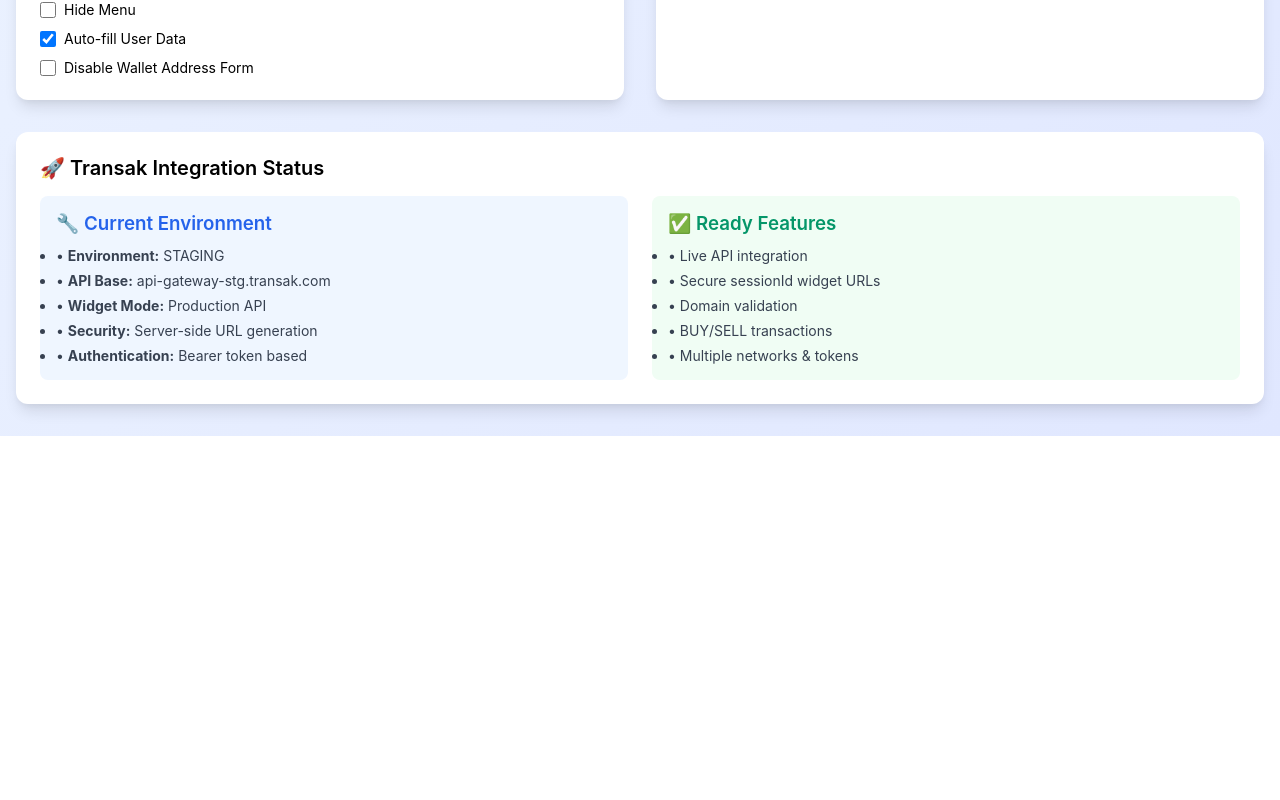
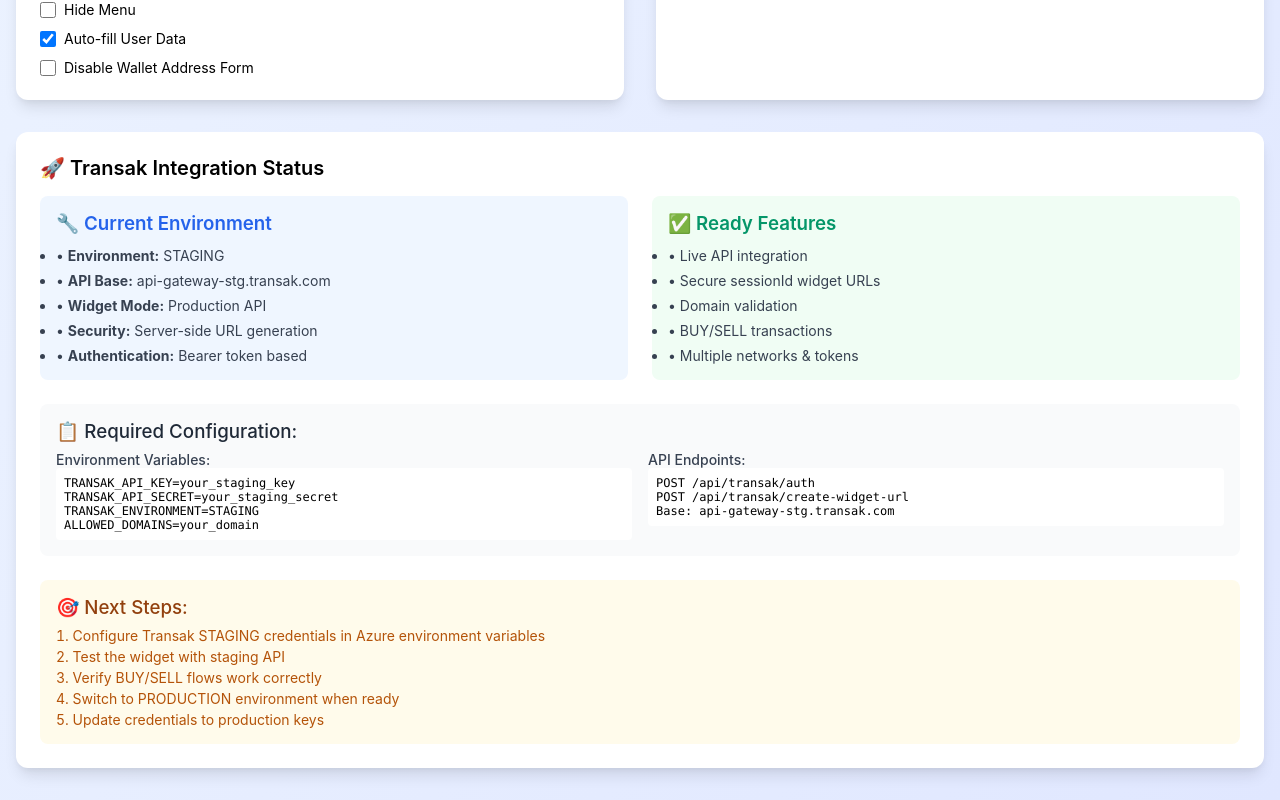
Before and after one commit to Valerii9116/Transak-New-Url, a React (Create React App) app: page / in a window 1280 px wide. Shown: the part 1150-1950 px from the top of the page. Before the commit the page ends 1586 px from the top, so only its background shows below. Built offline with nearby package versions, Linux system fonts and the light colour scheme; no server answers.

Commit message:
Implement Transak configuration

```diff
--- a/src/components/TransakWidget.js
+++ b/src/components/TransakWidget.js
@@ -26,14 +26,38 @@
 
   // Network and token configurations
   const networks = {
-    'ethereum': { name: 'Ethereum', tokens: ['ETH', 'USDC', 'USDT', 'DAI', 'WBTC', 'UNI', 'LINK', 'AAVE'] },
-    'polygon': { name: 'Polygon', tokens: ['MATIC', 'USDC', 'USDT', 'DAI', 'WETH'] },
-    'bsc': { name: 'BSC', tokens: ['BNB', 'USDT', 'BUSD', 'CAKE', 'ADA'] },
-    'arbitrum': { name: 'Arbitrum One', tokens: ['ETH', 'USDC', 'USDT', 'ARB', 'GMX'] },
-    'optimism': { name: 'Optimism', tokens: ['ETH', 'USDC', 'USDT', 'OP'] },
-    'avalanche': { name: 'Avalanche C-Chain', tokens: ['AVAX', 'USDC', 'USDT', 'JOE'] },
-    'solana': { name: 'Solana', tokens: ['SOL', 'USDC', 'RAY', 'SRM'] },
-    'base': { name: 'Base', tokens: ['ETH', 'USDC', 'cbBTC'] }
+    'ethereum': {
+      name: 'Ethereum',
+      tokens: ['ETH', 'USDC', 'USDT', 'DAI', 'WBTC', 'UNI', 'LINK', 'AAVE']
+    },
+    'polygon': {
+      name: 'Polygon',
+      tokens: ['MATIC', 'USDC', 'USDT', 'DAI', 'WETH']
+    },
+    'bsc': {
+      name: 'BSC',
+      tokens: ['BNB', 'USDT', 'BUSD', 'CAKE', 'ADA']
+    },
+    'arbitrum': {
+      name: 'Arbitrum One',
+      tokens: ['ETH', 'USDC', 'USDT', 'ARB', 'GMX']
+    },
+    'optimism': {
+      name: 'Optimism',
+      tokens: ['ETH', 'USDC', 'USDT', 'OP']
+    },
+    'avalanche': {
+      name: 'Avalanche C-Chain',
+      tokens: ['AVAX', 'USDC', 'USDT', 'JOE']
+    },
+    'solana': {
+      name: 'Solana',
+      tokens: ['SOL', 'USDC', 'RAY', 'SRM']
+    },
+    'base': {
+      name: 'Base',
+      tokens: ['ETH', 'USDC', 'cbBTC']
+    }
   };
 
   const fiatCurrencies = [
@@ -62,6 +86,7 @@
         });
 
         if (!response.ok) {
+          // Handle different error types
           if (response.status === 404) {
             throw new Error('Azure Functions not running - API endpoints not found');
           } else if (response.status === 500) {
@@ -119,9 +144,18 @@
           disableWalletAddressForm: config.disableWalletAddressForm,
         };
 
-        if (config.walletAddress) widgetConfig.walletAddress = config.walletAddress;
-        if (config.email) widgetConfig.email = config.email;
-        if (transactionType === 'SELL') widgetConfig.isSell = true;
+        // Add optional fields
+        if (config.walletAddress) {
+          widgetConfig.walletAddress = config.walletAddress;
+        }
+        if (config.email) {
+          widgetConfig.email = config.email;
+        }
+
+        // Add transaction type for sell
+        if (transactionType === 'SELL') {
+          widgetConfig.isSell = true;
+        }
 
         const response = await fetch('/api/transak/create-widget-url', {
           method: 'POST',
@@ -141,8 +175,9 @@
         }
 
         const data = await response.json();
+        if (data.url || data.widgetUrl) {
+          // Handle both old and new API response formats
           const finalUrl = data.url || data.widgetUrl;
-        if (finalUrl) {
           setWidgetUrl(finalUrl);
           setError(''); // Clear any errors on success
         } else {
@@ -156,11 +191,13 @@
       }
     };
 
+    // Initialize widget
     const initializeWidget = async () => {
       const token = await getAccessToken();
       if (token) {
         await createWidgetUrl(token);
       } else {
+        // If API fails, show error message
         setError('Failed to connect to Transak API. Please check your configuration.');
         setIsLoading(false);
       }
@@ -175,9 +212,12 @@
       setIsLoading(true);
       setError('');
 
+      // Get access token
       const authResponse = await fetch('/api/transak/auth', {
         method: 'POST',
-        headers: { 'Content-Type': 'application/json' },
+        headers: {
+          'Content-Type': 'application/json',
+        },
         body: JSON.stringify({}),
       });
 
@@ -190,8 +230,12 @@
 
       const authData = await authResponse.json();
       const token = authData.access_token;
-      if (!token) throw new Error('No access token received');
 
+      if (!token) {
+        throw new Error('No access token received');
+      }
+
+      // Create widget URL
       const widgetConfig = {
         fiatCurrency: config.fiatCurrency,
         cryptoCurrencyCode: config.cryptoCurrencyCode,
@@ -207,9 +251,15 @@
         disableWalletAddressForm: config.disableWalletAddressForm,
       };
 
-      if (config.walletAddress) widgetConfig.walletAddress = config.walletAddress;
-      if (config.email) widgetConfig.email = config.email;
-      if (transactionType === 'SELL') widgetConfig.isSell = true;
+      if (config.walletAddress) {
+        widgetConfig.walletAddress = config.walletAddress;
+      }
+      if (config.email) {
+        widgetConfig.email = config.email;
+      }
+      if (transactionType === 'SELL') {
+        widgetConfig.isSell = true;
+      }
 
       const widgetResponse = await fetch('/api/transak/create-widget-url', {
         method: 'POST',
@@ -220,7 +270,9 @@
         body: JSON.stringify(widgetConfig),
       });
 
-      if (!widgetResponse.ok) throw new Error('Failed to create widget URL');
+      if (!widgetResponse.ok) {
+        throw new Error('Failed to create widget URL');
+      }
 
       const widgetData = await widgetResponse.json();
       const finalUrl = widgetData.url || widgetData.widgetUrl;
@@ -238,7 +290,6 @@
     }
   };
 
-  // ✅ FIXED: This function was not properly defined
   const handleConfigChange = (key, value) => {
     setConfig(prev => ({
       ...prev,
@@ -247,10 +298,10 @@
   };
 
   const handleNetworkChange = (network) => {
-    setConfig((prev) => ({
+    setConfig(prev => ({
       ...prev,
       network: network,
-      cryptoCurrencyCode: networks[network].tokens[0],
+      cryptoCurrencyCode: networks[network].tokens[0]
     }));
   };
 
@@ -258,14 +309,20 @@
     <div className="min-h-screen bg-gradient-to-br from-blue-50 to-indigo-100 py-8">
       <div className="max-w-7xl mx-auto px-4">
         <div className="text-center mb-8">
-          <h1 className="text-4xl font-bold text-gray-900 mb-2">Transak Widget Integration</h1>
-          <p className="text-gray-600 text-lg">Production-ready crypto trading with secure API integration</p>
+          <h1 className="text-4xl font-bold text-gray-900 mb-2">
+            Transak Widget Integration
+          </h1>
+          <p className="text-gray-600 text-lg">
+            Production-ready crypto trading with secure API integration
+          </p>
         </div>
 
         {error && (
           <div className="mb-6 bg-red-50 border border-red-200 rounded-lg p-4">
             <div className="flex items-start">
-              <div className="flex-shrink-0"><span className="text-red-400 text-xl">❌</span></div>
+              <div className="flex-shrink-0">
+                <span className="text-red-400 text-xl">❌</span>
+              </div>
               <div className="ml-3">
                 <h3 className="text-sm font-medium text-red-800">API Connection Error</h3>
                 <div className="mt-2 text-sm text-red-700">
@@ -285,7 +342,9 @@
         {!error && widgetUrl && (
           <div className="mb-6 bg-green-50 border border-green-200 rounded-lg p-4">
             <div className="flex items-start">
-              <div className="flex-shrink-0"><span className="text-green-400 text-xl">✅</span></div>
+              <div className="flex-shrink-0">
+                <span className="text-green-400 text-xl">✅</span>
+              </div>
               <div className="ml-3">
                 <h3 className="text-sm font-medium text-green-800">Transak Widget Active</h3>
                 <div className="mt-2 text-sm text-green-700">
@@ -301,13 +360,17 @@
           {/* Configuration Panel */}
           <div className="bg-white rounded-xl shadow-lg p-6">
             <h2 className="text-xl font-semibold mb-6 flex items-center">
-              <span className="bg-blue-500 text-white rounded-full w-6 h-6 flex items-center justify-center text-sm mr-2">⚙</span>
+              <span className="bg-blue-500 text-white rounded-full w-6 h-6 flex items-center justify-center text-sm mr-2">
+                ⚙
+              </span>
               Widget Configuration
             </h2>
 
             {/* Transaction Type */}
             <div className="mb-6">
-              <label className="block text-sm font-medium text-gray-700 mb-3">Transaction Type</label>
+              <label className="block text-sm font-medium text-gray-700 mb-3">
+                Transaction Type
+              </label>
               <div className="flex space-x-2">
                 <button
                   onClick={() => setTransactionType('BUY')}
@@ -334,64 +397,81 @@
 
             {/* Network Selection */}
             <div className="mb-4">
-              <label className="block text-sm font-medium text-gray-700 mb-2">Blockchain Network</label>
+              <label className="block text-sm font-medium text-gray-700 mb-2">
+                Blockchain Network
+              </label>
               <select
                 value={config.network}
                 onChange={(e) => handleNetworkChange(e.target.value)}
                 className="w-full p-3 border border-gray-300 rounded-lg focus:ring-2 focus:ring-blue-500 focus:border-blue-500"
               >
                 {Object.entries(networks).map(([key, network]) => (
-                  <option key={key} value={key}>{network.name}</option>
+                  <option key={key} value={key}>
+                    {network.name}
+                  </option>
                 ))}
               </select>
             </div>
 
             {/* Token Selection */}
             <div className="mb-4">
-              <label className="block text-sm font-medium text-gray-700 mb-2">Cryptocurrency</label>
+              <label className="block text-sm font-medium text-gray-700 mb-2">
+                Cryptocurrency
+              </label>
               <select
                 value={config.cryptoCurrencyCode}
                 onChange={(e) => handleConfigChange('cryptoCurrencyCode', e.target.value)}
                 className="w-full p-3 border border-gray-300 rounded-lg focus:ring-2 focus:ring-blue-500 focus:border-blue-500"
               >
                 {networks[config.network].tokens.map(token => (
-                  <option key={token} value={token}>{token}</option>
+                  <option key={token} value={token}>
+                    {token}
+                  </option>
                 ))}
               </select>
             </div>
 
-            {/* Other form fields continue here... */}
             {/* Fiat Currency */}
             <div className="mb-4">
-                <label className="block text-sm font-medium text-gray-700 mb-2">Fiat Currency</label>
+              <label className="block text-sm font-medium text-gray-700 mb-2">
+                Fiat Currency
+              </label>
               <select
                 value={config.fiatCurrency}
                 onChange={(e) => handleConfigChange('fiatCurrency', e.target.value)}
                 className="w-full p-3 border border-gray-300 rounded-lg focus:ring-2 focus:ring-blue-500 focus:border-blue-500"
               >
                 {fiatCurrencies.map(currency => (
-                    <option key={currency} value={currency}>{currency}</option>
+                  <option key={currency} value={currency}>
+                    {currency}
+                  </option>
                 ))}
               </select>
             </div>
 
             {/* Country Code */}
             <div className="mb-4">
-                <label className="block text-sm font-medium text-gray-700 mb-2">Country</label>
+              <label className="block text-sm font-medium text-gray-700 mb-2">
+                Country
+              </label>
               <select
                 value={config.countryCode}
                 onChange={(e) => handleConfigChange('countryCode', e.target.value)}
                 className="w-full p-3 border border-gray-300 rounded-lg focus:ring-2 focus:ring-blue-500 focus:border-blue-500"
               >
                 {countryCodes.map(code => (
-                    <option key={code} value={code}>{code}</option>
+                  <option key={code} value={code}>
+                    {code}
+                  </option>
                 ))}
               </select>
             </div>
 
             {/* Amount */}
             <div className="mb-4">
-                <label className="block text-sm font-medium text-gray-700 mb-2">Default Amount ({config.fiatCurrency})</label>
+              <label className="block text-sm font-medium text-gray-700 mb-2">
+                Default Amount ({config.fiatCurrency})
+              </label>
               <input
                 type="number"
                 value={config.fiatAmount}
@@ -404,7 +484,9 @@
 
             {/* Wallet Address */}
             <div className="mb-4">
-                <label className="block text-sm font-medium text-gray-700 mb-2">Wallet Address (Optional)</label>
+              <label className="block text-sm font-medium text-gray-700 mb-2">
+                Wallet Address (Optional)
+              </label>
               <input
                 type="text"
                 value={config.walletAddress}
@@ -416,7 +498,9 @@
 
             {/* Email */}
             <div className="mb-4">
-                <label className="block text-sm font-medium text-gray-700 mb-2">Email (Optional)</label>
+              <label className="block text-sm font-medium text-gray-700 mb-2">
+                Email (Optional)
+              </label>
               <input
                 type="email"
                 value={config.email}
@@ -428,7 +512,9 @@
 
             {/* Theme Color */}
             <div className="mb-6">
-                <label className="block text-sm font-medium text-gray-700 mb-2">Theme Color</label>
+              <label className="block text-sm font-medium text-gray-700 mb-2">
+                Theme Color
+              </label>
               <div className="flex items-center space-x-3">
                 <input
                   type="color"
@@ -449,25 +535,43 @@
             {/* Options */}
             <div className="space-y-3">
               <label className="flex items-center">
-                  <input type="checkbox" checked={config.hideMenu} onChange={(e) => handleConfigChange('hideMenu', e.target.checked)} className="mr-2" />
+                <input
+                  type="checkbox"
+                  checked={config.hideMenu}
+                  onChange={(e) => handleConfigChange('hideMenu', e.target.checked)}
+                  className="mr-2"
+                />
                 <span className="text-sm">Hide Menu</span>
               </label>
+
               <label className="flex items-center">
-                  <input type="checkbox" checked={config.isAutoFillUserData} onChange={(e) => handleConfigChange('isAutoFillUserData', e.target.checked)} className="mr-2" />
+                <input
+                  type="checkbox"
+                  checked={config.isAutoFillUserData}
+                  onChange={(e) => handleConfigChange('isAutoFillUserData', e.target.checked)}
+                  className="mr-2"
+                />
                 <span className="text-sm">Auto-fill User Data</span>
               </label>
+
               <label className="flex items-center">
-                  <input type="checkbox" checked={config.disableWalletAddressForm} onChange={(e) => handleConfigChange('disableWalletAddressForm', e.target.checked)} className="mr-2" />
+                <input
+                  type="checkbox"
+                  checked={config.disableWalletAddressForm}
+                  onChange={(e) => handleConfigChange('disableWalletAddressForm', e.target.checked)}
+                  className="mr-2"
+                />
                 <span className="text-sm">Disable Wallet Address Form</span>
               </label>
             </div>
-
           </div>
 
           {/* Widget Preview */}
           <div className="bg-white rounded-xl shadow-lg p-6">
             <h2 className="text-xl font-semibold mb-6 flex items-center">
-              <span className="bg-green-500 text-white rounded-full w-6 h-6 flex items-center justify-center text-sm mr-2">📱</span>
+              <span className="bg-green-500 text-white rounded-full w-6 h-6 flex items-center justify-center text-sm mr-2">
+                📱
+              </span>
               Live Widget Preview
             </h2>
 
@@ -488,6 +592,12 @@
                   title="Transak Widget"
                   className="w-full"
                   sandbox="allow-scripts allow-same-origin allow-forms allow-popups allow-popups-to-escape-sandbox"
+                  onLoad={() => {
+                    console.log('Transak widget loaded successfully');
+                  }}
+                  onError={(e) => {
+                    console.error('Widget failed to load:', e);
+                  }}
                 />
               </div>
             ) : (
@@ -507,9 +617,10 @@
               </div>
             )}
 
-            {/* Remaining JSX for preview panel */}
             <div className="mt-6 p-4 bg-gradient-to-r from-blue-50 to-indigo-50 rounded-lg">
-                <h3 className="text-sm font-semibold text-gray-800 mb-3">Current Configuration:</h3>
+              <h3 className="text-sm font-semibold text-gray-800 mb-3">
+                Current Configuration:
+              </h3>
               <div className="grid grid-cols-2 gap-2 text-xs text-gray-600">
                 <div><strong>Mode:</strong> {error ? 'Error' : 'Production'}</div>
                 <div><strong>Type:</strong> {transactionType}</div>
@@ -520,6 +631,7 @@
                 <div><strong>Country:</strong> {config.countryCode}</div>
               </div>
             </div>
+
             <button
               onClick={retryConnection}
               disabled={isLoading}
@@ -527,9 +639,12 @@
             >
               {isLoading ? 'Connecting to Transak...' : 'Reconnect to Transak API'}
             </button>
+
             <div className="mt-2 text-center">
               <p className="text-xs text-gray-500">
-                  {widgetUrl ? 'Connected to live Transak API' : 'API connection required for widget'}
+                {widgetUrl
+                  ? 'Connected to live Transak API'
+                  : 'API connection required for widget'}
               </p>
             </div>
           </div>
@@ -538,6 +653,7 @@
         {/* API Integration Guide */}
         <div className="mt-8 bg-white rounded-xl shadow-lg p-6">
           <h2 className="text-xl font-semibold mb-4">🚀 Transak Integration Status</h2>
+
           <div className="grid grid-cols-1 md:grid-cols-2 gap-6">
             <div className="bg-blue-50 p-4 rounded-lg">
               <h3 className="font-semibold mb-3 text-blue-600">🔧 Current Environment</h3>
@@ -549,6 +665,7 @@
                 <li>• <strong>Authentication:</strong> Bearer token based</li>
               </ul>
             </div>
+
             <div className="bg-green-50 p-4 rounded-lg">
               <h3 className="font-semibold mb-3 text-green-600">✅ Ready Features</h3>
               <ul className="text-sm space-y-2 text-gray-700">
@@ -560,9 +677,41 @@
               </ul>
             </div>
           </div>
-            {/* ... remaining guide JSX ... */}
+
+          <div className="mt-6 p-4 bg-gray-50 rounded-lg">
+            <h3 className="font-medium text-gray-800 mb-2">📋 Required Configuration:</h3>
+            <div className="grid grid-cols-1 md:grid-cols-2 gap-4 text-sm">
+              <div>
+                <p className="font-medium text-gray-700">Environment Variables:</p>
+                <code className="block bg-white p-2 rounded mt-1 text-xs">
+                  TRANSAK_API_KEY=your_staging_key<br/>
+                  TRANSAK_API_SECRET=your_staging_secret<br/>
+                  TRANSAK_ENVIRONMENT=STAGING<br/>
+                  ALLOWED_DOMAINS=your_domain
+                </code>
+              </div>
+              <div>
+                <p className="font-medium text-gray-700">API Endpoints:</p>
+                <code className="block bg-white p-2 rounded mt-1 text-xs">
+                  POST /api/transak/auth<br/>
+                  POST /api/transak/create-widget-url<br/>
+                  Base: api-gateway-stg.transak.com
+                </code>
+              </div>
+            </div>
           </div>
 
+          <div className="mt-6 p-4 bg-amber-50 rounded-lg border border-amber-200">
+            <h3 className="font-medium text-amber-800 mb-2">🎯 Next Steps:</h3>
+            <ol className="text-sm text-amber-700 space-y-1 list-decimal list-inside">
+              <li>Configure Transak STAGING credentials in Azure environment variables</li>
+              <li>Test the widget with staging API</li>
+              <li>Verify BUY/SELL flows work correctly</li>
+              <li>Switch to PRODUCTION environment when ready</li>
+              <li>Update credentials to production keys</li>
+            </ol>
+          </div>
+        </div>
       </div>
     </div>
   );
```
Lines whose indentation alone changed are shown as unchanged.
